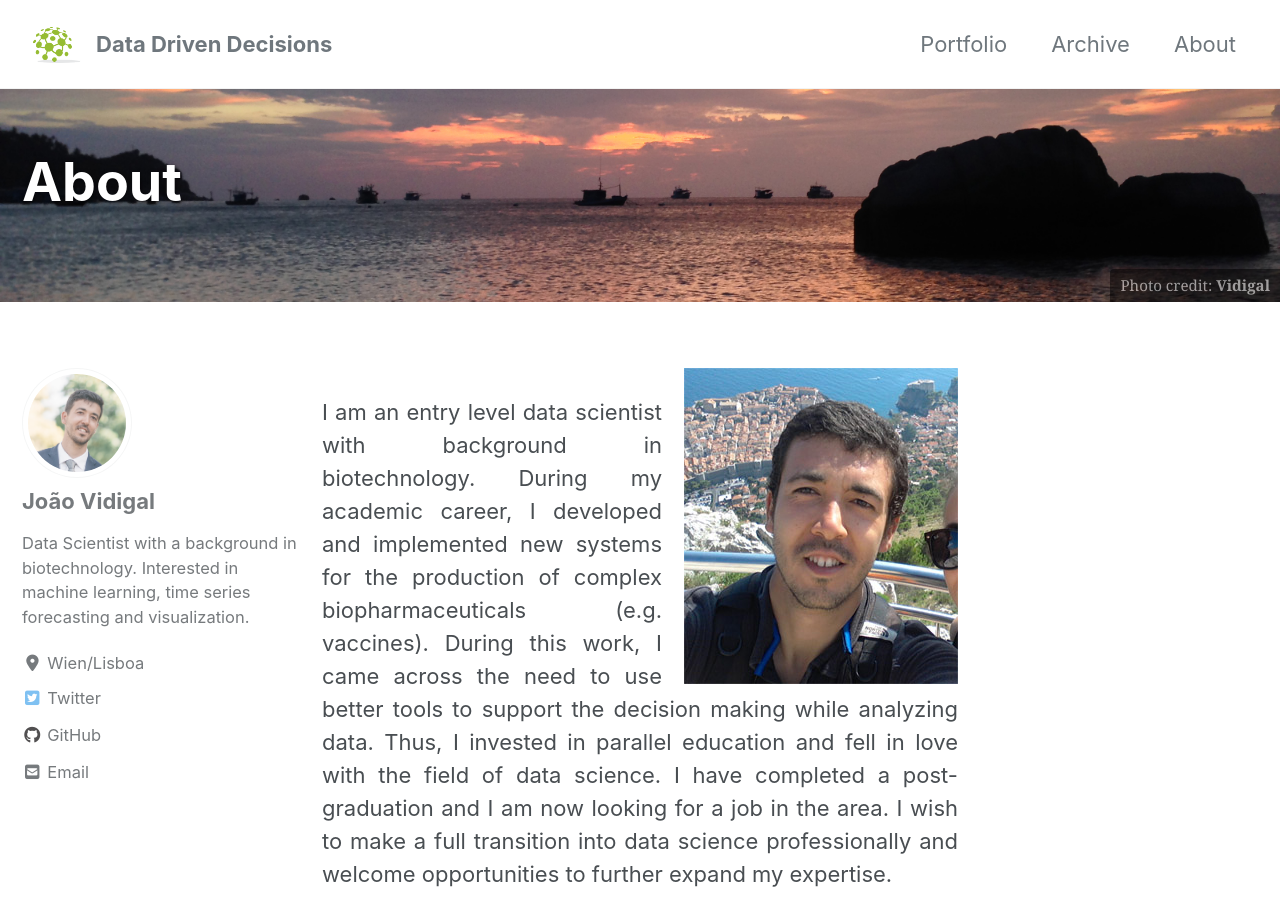
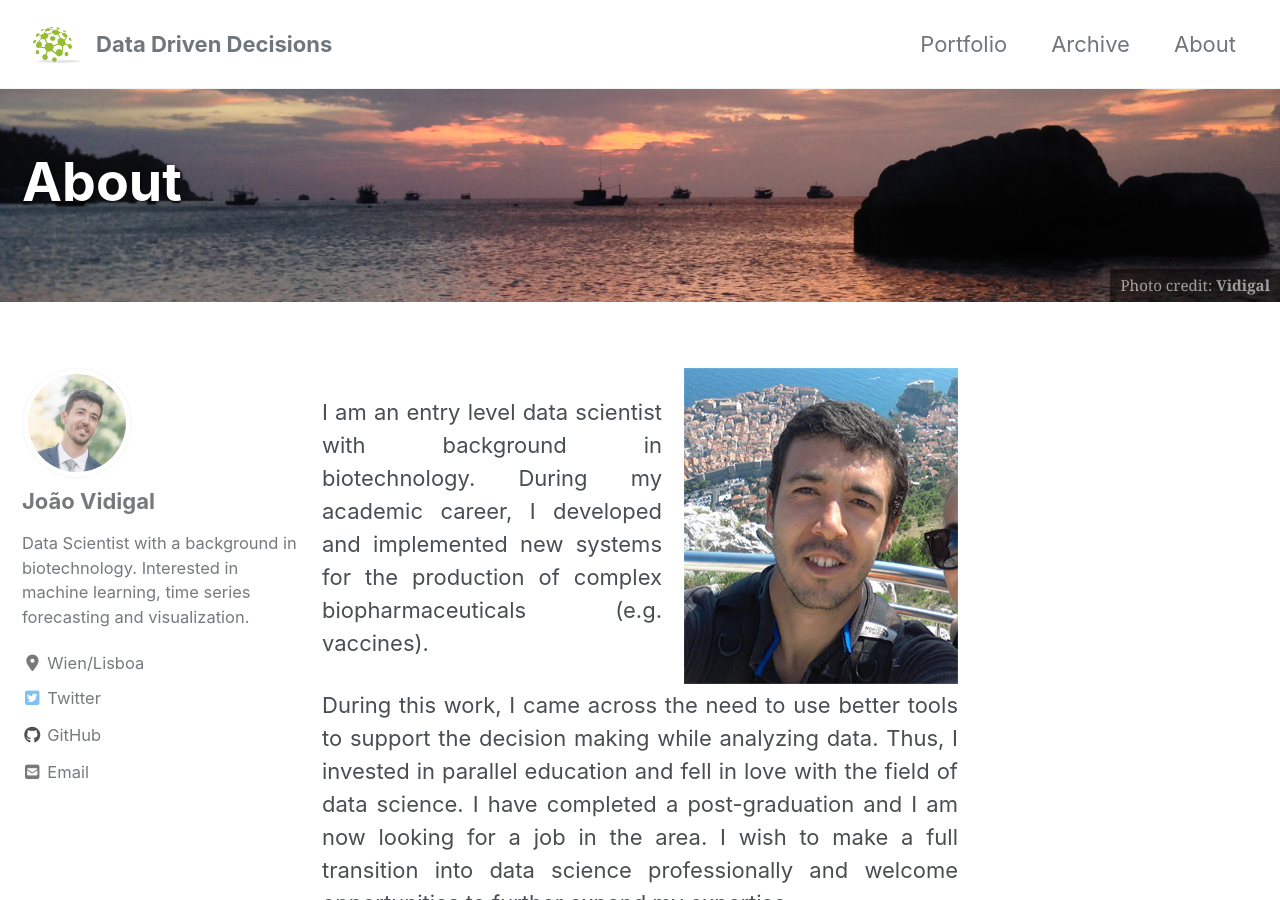
Before and after one commit to vidigaljoao/vidigaljoao.github.io, a Jekyll site: the page built from _pages/about.md, in a window 1280 px wide and 900 px high. Built offline with Jekyll 4.4.1, drawn with Linux system fonts in a browser that asks for light colours; cached includes are drawn as plain includes; nearby versions of some CDN libraries; some of the changed text lies outside the part shown.

Commit message:
change layout

```diff
--- a/_pages/about.md
+++ b/_pages/about.md
@@ -9,7 +9,9 @@ excerpt: #"Some projects concerning data science."
 ![JV in Dubrovnik]({{ site.url }}{{ site.baseurl }}/images/jv_dub.jpg){: .align-right}
 
 <p style='text-align: justify;'> I am an entry level data scientist with background in biotechnology.
-During my academic career, I developed and implemented new systems for the production of complex biopharmaceuticals (e.g. vaccines). During this work, I came across the need to use better tools to support the decision making while analyzing data. Thus, I invested in parallel education and fell in love with the field of data science. I have completed a post-graduation and I am now looking for a job in the area. I wish to make a full transition into data science professionally and welcome opportunities to further expand my expertise.</p>
+During my academic career, I developed and implemented new systems for the production of complex biopharmaceuticals (e.g. vaccines). </p>
+
+<p style='text-align: justify;'>During this work, I came across the need to use better tools to support the decision making while analyzing data. Thus, I invested in parallel education and fell in love with the field of data science. I have completed a post-graduation and I am now looking for a job in the area. I wish to make a full transition into data science professionally and welcome opportunities to further expand my expertise.</p>
 
 **Data Science technical skills:**
 * <p style='text-align: justify;'> Database technology, data processing technologies and data mining skills enable me to explore the concepts of data warehousing and database management systems, extraction, transformation, and loading of data (ETL), as well as the use of analytical processing techniques and data mining to support decision making. Coverage of classic machine learning topics.</p>
```
